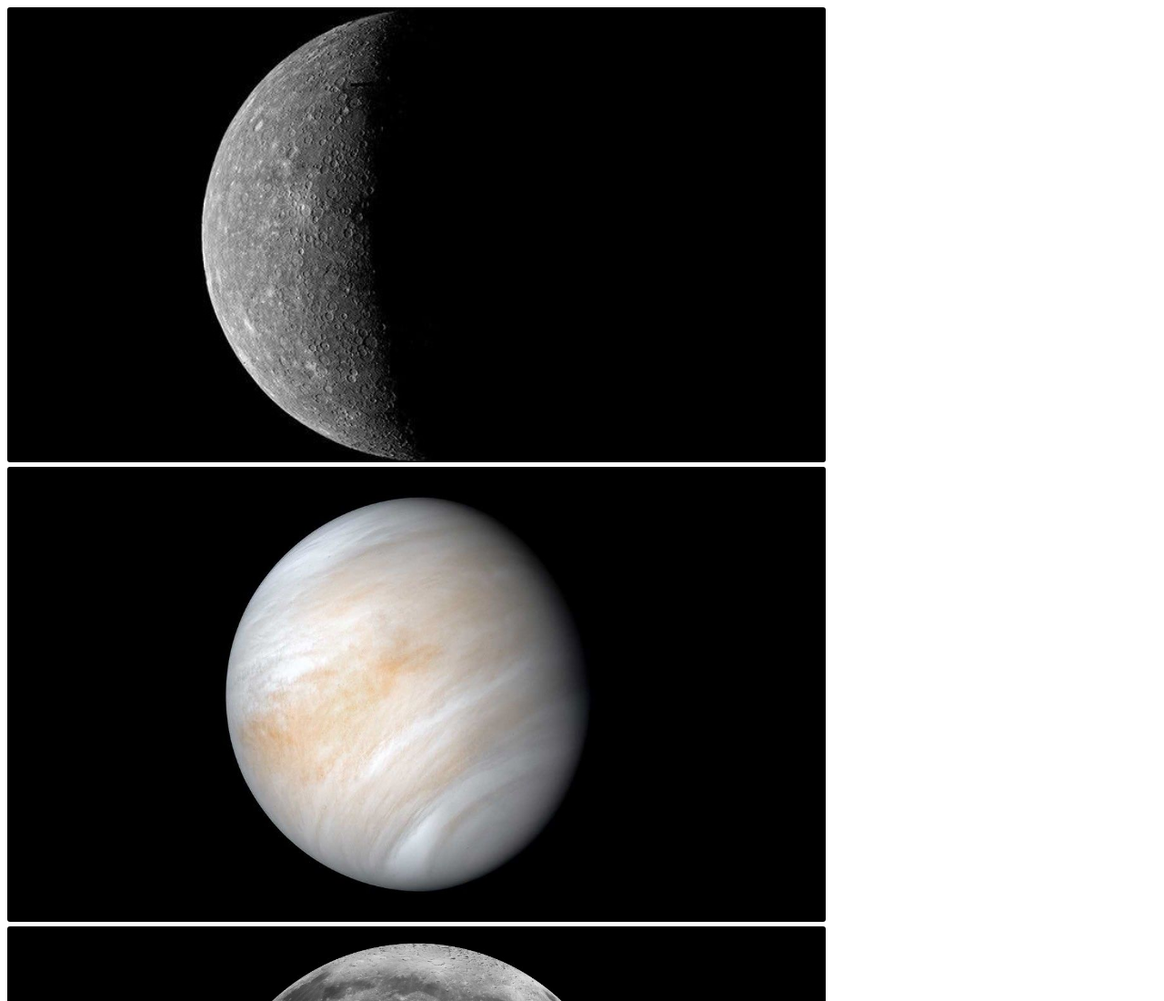
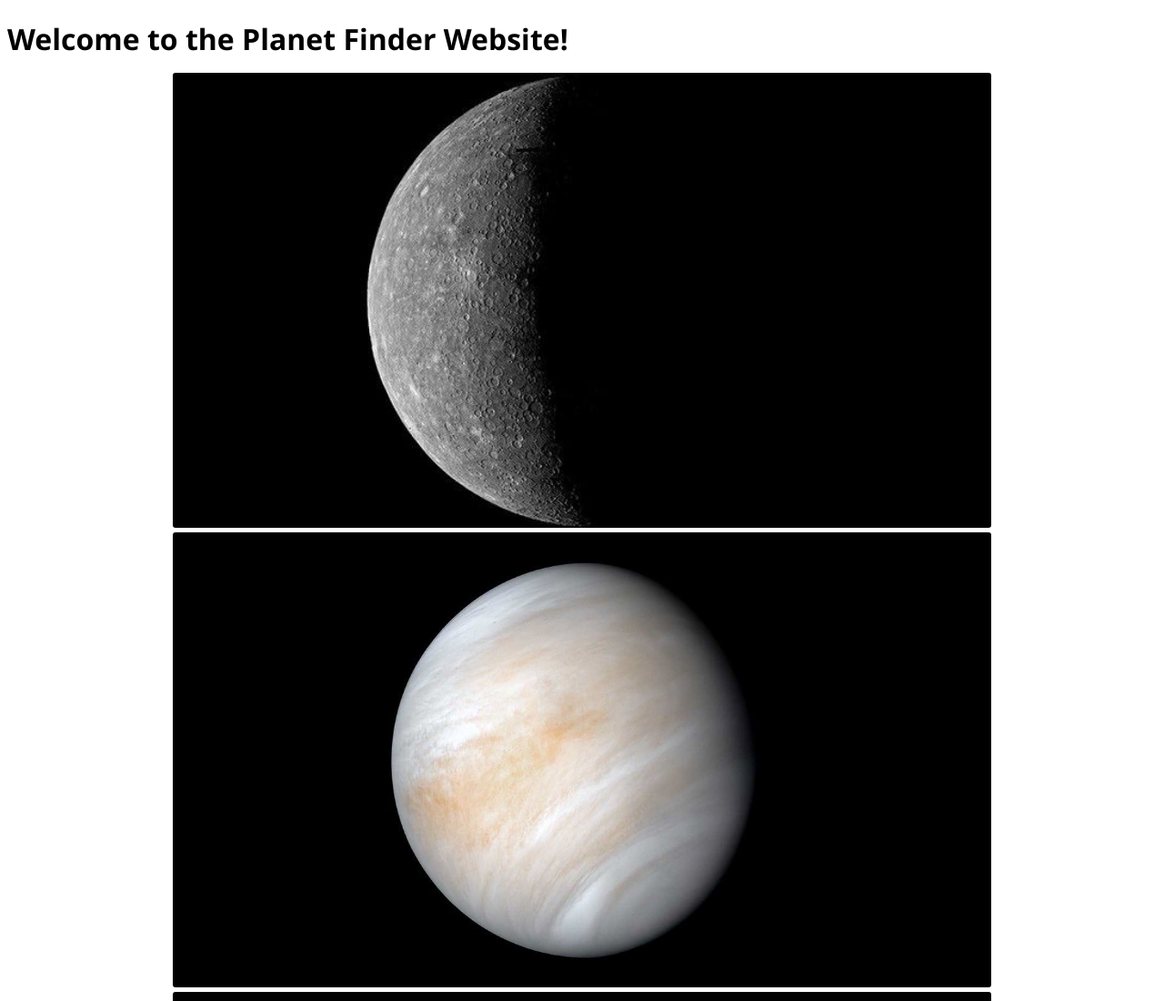
Before and after one commit to Joshua-Hetherton/Planet-Finder-PWA, a website: page public/views/index.html in a window 1280 px wide. Shown: the top 1100 px of the page at 91% size. Drawn offline with Linux system fonts and the light colour scheme.

Commit message:
Feat: Made Images Centered+ Added title

```diff
--- a/public/css/main.css
+++ b/public/css/main.css
@@ -7,17 +7,19 @@ h1, h2, h3 {
     margin-bottom: 0.5em;
 }
 
-.Button-Images{
-    display: inline-block;
+.button-images{
+    display: flex;
     overflow: hidden;
+    justify-content: center;
+    flex-wrap: wrap;
 }
-.Button-Images input[type="image"]:hover {
+.button-images input[type="image"]:hover {
     opacity: 90%;
     transform: scale(1.05);
 
 
 }
-.Button-Images input[type="image"] {
+.button-images input[type="image"] {
     width:900px;
     height:500px;
     object-fit: cover;
--- a/public/views/index.html
+++ b/public/views/index.html
@@ -8,14 +8,15 @@
 
         <!-- Header -->
         <header>
+            <h1> Welcome to the Planet Finder Website!</h1>
 
         </header>
 
         <!-- Navigation Layout -->
-        <div class="Navigation">
+        <div class="navigation-bar">
 
         </div>
-        <div class="Button-Images">
+        <div class="button-images">
             <!-- Displays Images which can be clicked, allowing for a nicer User Interface-->
             <!--Each image is put into a wrapper class to stop it expanding when hovered over-->
             <div class="wrap-image">
```
